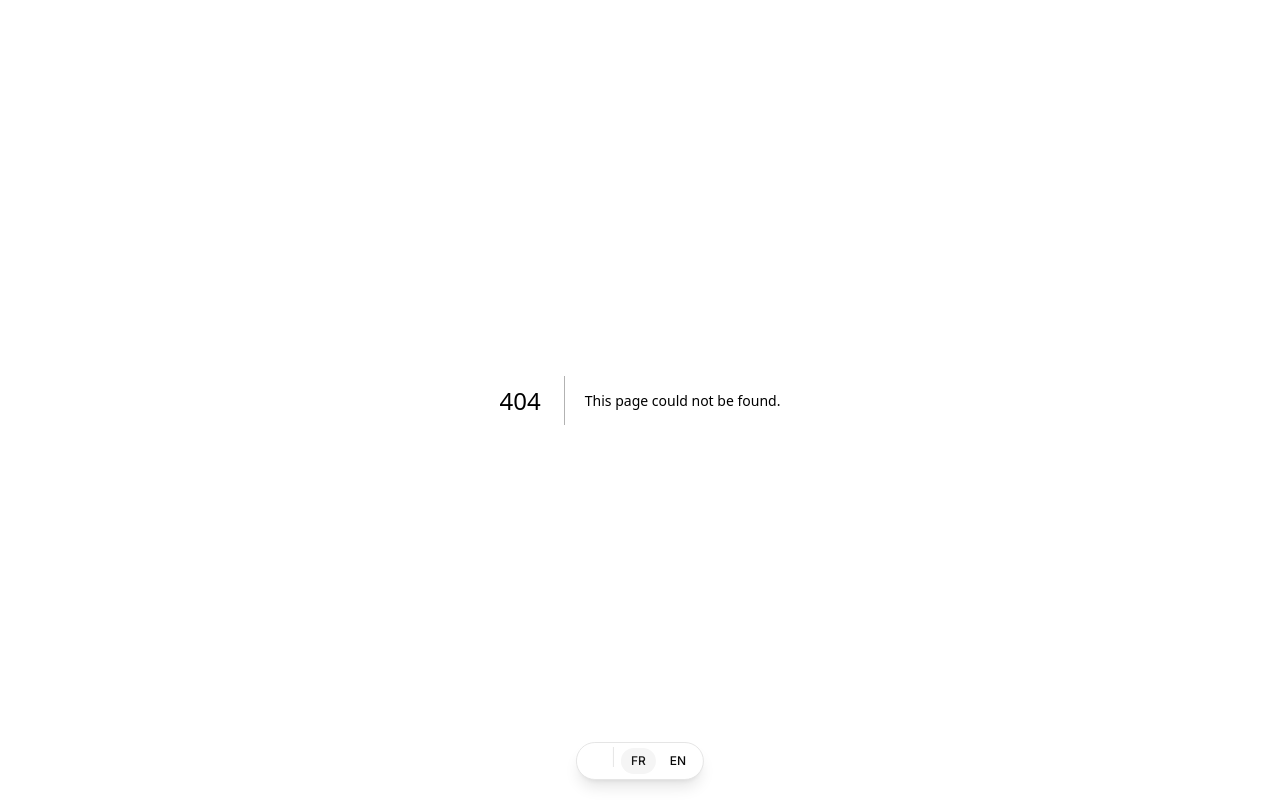
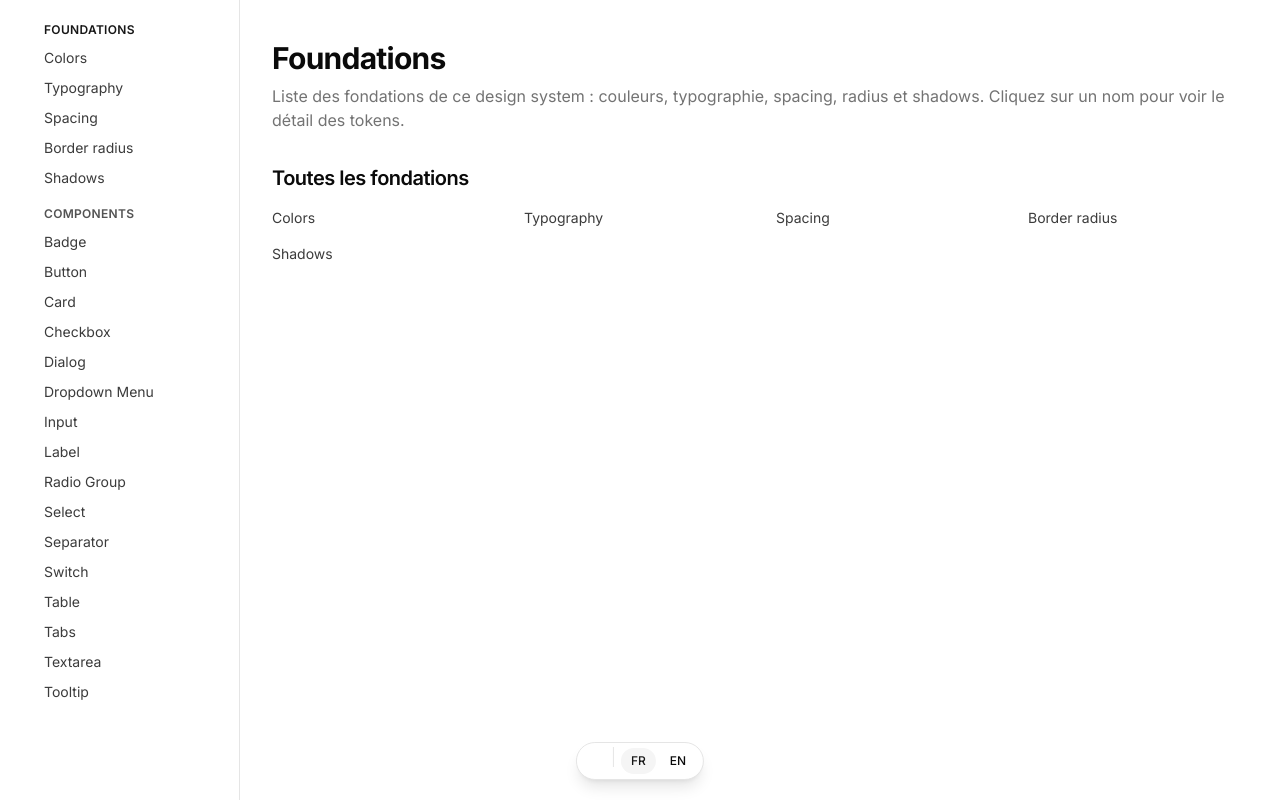
Before and after one commit to Clement-rnd/design-system-test, a Next.js app: page /showcase/foundations in a window 1280 px wide. Before the commit this address had no page. Built offline with nearby package versions, Linux system fonts and the light colour scheme; some icons are missing.

Commit message:
Ajoute une page sommaire /showcase/foundations, miroir de /showcase/components

```diff
--- /dev/null
+++ b/app/showcase/foundations/page.tsx
@@ -0,0 +1,49 @@
+"use client"
+
+import Link from "next/link"
+import { FOUNDATION_ITEMS } from "@/lib/showcase-nav"
+import { useLanguage } from "@/lib/language-provider"
+
+const STRINGS = {
+  fr: {
+    intro:
+      "Liste des fondations de ce design system : couleurs, typographie, spacing, radius et shadows. Cliquez sur un nom pour voir le détail des tokens.",
+    all: "Toutes les fondations",
+  },
+  en: {
+    intro:
+      "List of this design system's foundations: colors, typography, spacing, radius and shadows. Click a name to see the token details.",
+    all: "All Foundations",
+  },
+}
+
+export default function FoundationsIndexPage() {
+  const { lang } = useLanguage()
+  const s = STRINGS[lang]
+
+  return (
+    <div className="space-y-8">
+      <header className="space-y-2">
+        <h1 className="text-3xl font-bold tracking-tight">Foundations</h1>
+        <p className="text-muted-foreground">{s.intro}</p>
+      </header>
+
+      <div>
+        <h2 className="mb-4 text-xl font-semibold tracking-tight">
+          {s.all}
+        </h2>
+        <div className="grid grid-cols-2 gap-x-8 gap-y-4 sm:grid-cols-3 md:grid-cols-4">
+          {FOUNDATION_ITEMS.map((item) => (
+            <Link
+              key={item.label}
+              href={item.href}
+              className="text-sm text-foreground/80 underline-offset-4 hover:text-foreground hover:underline"
+            >
+              {item.label}
+            </Link>
+          ))}
+        </div>
+      </div>
+    </div>
+  )
+}
--- a/app/showcase/layout.tsx
+++ b/app/showcase/layout.tsx
@@ -10,7 +10,7 @@ import { COMPONENT_ITEMS, FOUNDATION_ITEMS } from "@/lib/showcase-nav"
 const NAV_GROUPS = [
   {
     label: "Foundations",
-    overviewHref: "/showcase/tokens",
+    overviewHref: "/showcase/foundations",
     items: FOUNDATION_ITEMS,
   },
   {
```
